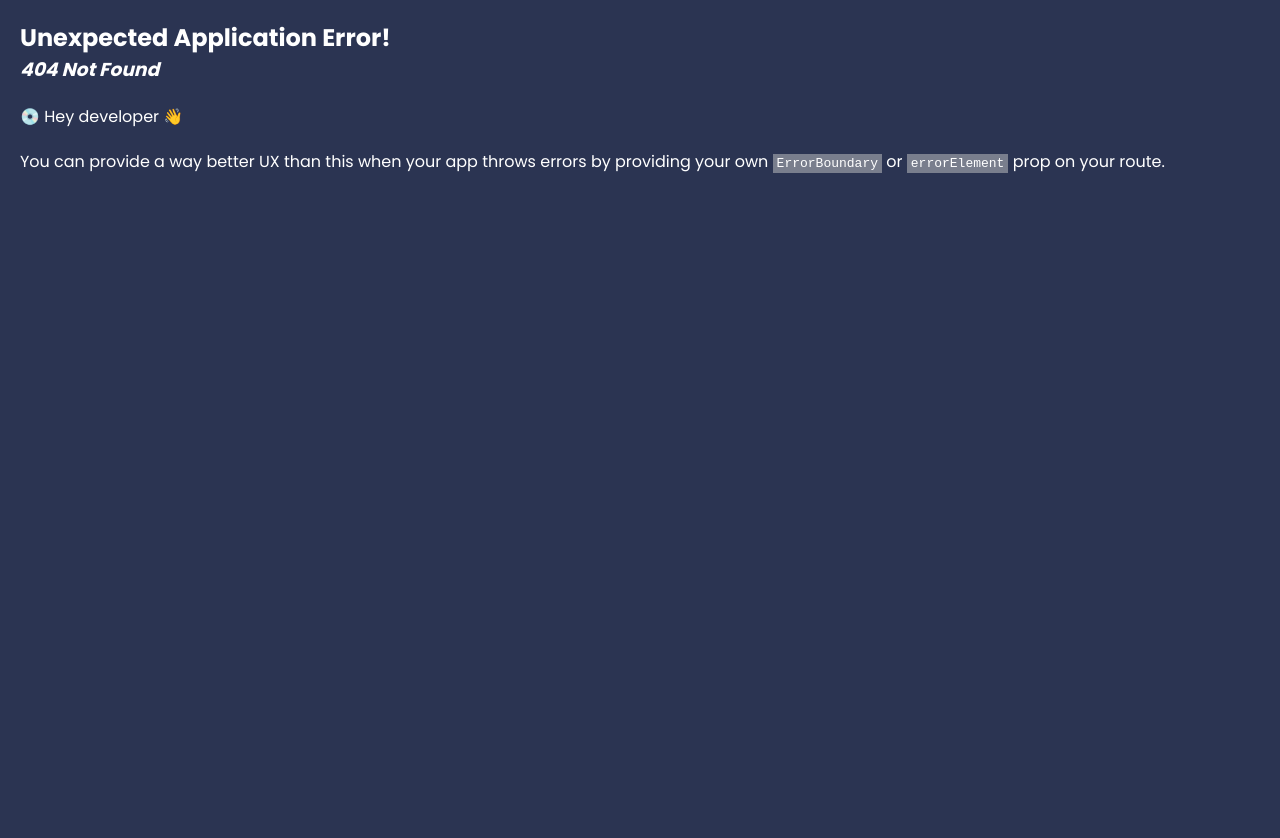
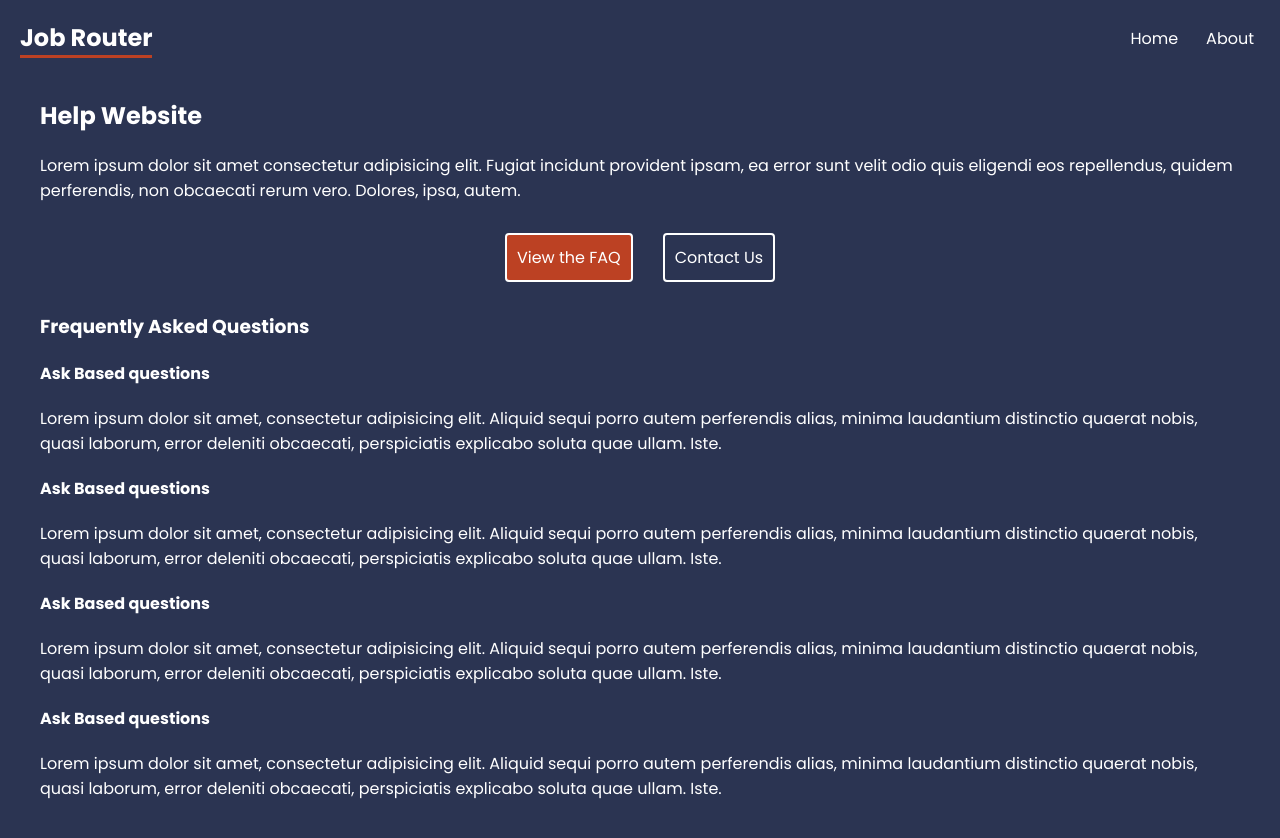
Before and after one commit to iBookdrupal/React-Router, a React (Create React App) app: page /help/faq in a window 1280 px wide. Before the commit this address had no page. Shown: the top 838 px of the page. Before the commit the page ends 800 px from the top, so only its background shows below. Built offline with nearby package versions, Linux system fonts and the light colour scheme.

Commit message:
modified: css styling for help layout

```diff
--- a/public/index.html
+++ b/public/index.html
@@ -7,7 +7,7 @@
     <meta name="theme-color" content="#000000" />
     <meta
       name="description"
-      content="Web site created using create-react-app"
+      content="Learning React Routing with the latest routes"
     />
     <link rel="apple-touch-icon" href="%PUBLIC_URL%/logo192.png" />
     <!--
@@ -24,7 +24,7 @@
       work correctly both with client-side routing and a non-root public URL.
       Learn how to configure a non-root public URL by running `npm run build`.
     -->
-    <title>React App</title>
+    <title>React Router App</title>
   </head>
   <body>
     <noscript>You need to enable JavaScript to run this app.</noscript>
--- a/src/App.js
+++ b/src/App.js
@@ -6,12 +6,21 @@
 
 //layout
 import RootLayout from './layout/RootLayout'
+import HelpLayout from './layout/HelpLayout'
+import Contact from './pages/help/contact'
+import Faq from './pages/help/faq'
 
 const router = createBrowserRouter(
   createRoutesFromElements(
     <Route path='/' element={<RootLayout />}>
           <Route index element={<Home />}/>
           <Route path='about' element={<About />}/>
+
+          <Route path='help' element={<HelpLayout/>}>
+            <Route path='faq' element={<Faq />} />
+            <Route path='contact' element={<Contact />} />
+
+          </Route>
     </Route>
     )
   )
--- a/src/index.css
+++ b/src/index.css
@@ -50,10 +50,6 @@
   background: var(--primary);
 }
 
-
-
-
-
 /* page content */
 main {
   max-width: 1200px;
@@ -62,8 +58,29 @@
 
 
 /* help layout */
+.help-layout nav {
+  display:flex;
+  justify-content:center;
+  gap:30px;
+  margin: 30px 0;
+}
+
+.help-layout nav a {
+  padding: 10px;
+  border: 2px solid white;
+  border-radius: 4px;
+  text-decoration: none;
+
+}
+
+.help-layout nav a:hover{
+  border-color: var(--primary);
+}
 
 
+.help-layout nav a.active{
+  background:var(--primary);
+}
 /* faq */
 
 
--- /dev/null
+++ b/src/layout/HelpLayout.js
@@ -0,0 +1,20 @@
+import {Outlet, NavLink} from 'react-router-dom'
+export default function HelpLayout(){
+	return(
+		<div className='help-layout'>
+			<h2>Help Website</h2>
+			<p>Lorem ipsum dolor sit amet consectetur adipisicing elit. Fugiat incidunt provident ipsam, ea error sunt velit odio quis eligendi eos repellendus, quidem perferendis, non obcaecati rerum vero. Dolores, ipsa, autem.</p>
+
+
+			<nav>
+				<NavLink to='faq'>View the FAQ</NavLink>
+
+				<NavLink to='contact'>Contact Us</NavLink>
+			</nav>
+
+
+			<Outlet/>
+
+		</div>
+		)
+}
--- /dev/null
+++ b/src/pages/help/contact.js
@@ -0,0 +1,26 @@
+export default function Contact(){
+	return(
+		<div className='contact'>
+			<h3>Contact Us</h3>
+
+			<form>
+				<label htmlFor="email">
+					<span>Your Email</span>
+					<input type="email" name='email' required />
+
+				</label>
+
+
+				<label htmlFor="message">
+					<span>Your Message</span>
+
+					<textarea name="message" id="" cols="30" rows="10"></textarea>
+
+				</label>
+
+				<button type='submit'>Submit</button>
+
+			</form>
+		</div>
+		)
+}
--- /dev/null
+++ b/src/pages/help/faq.js
@@ -0,0 +1,35 @@
+export default function Faq(){
+	return(
+		<div className='faq'>
+			<h3>Frequently Asked Questions</h3>
+
+			<div className='question'>
+				<p><strong>Ask Based questions </strong></p>
+
+				<p>Lorem ipsum dolor sit amet, consectetur adipisicing elit. Aliquid sequi porro autem perferendis alias, minima laudantium distinctio quaerat nobis, quasi laborum, error deleniti obcaecati, perspiciatis explicabo soluta quae ullam. Iste.</p>
+			</div>
+
+
+
+			<div className='question'>
+				<p><strong>Ask Based questions </strong></p>
+
+				<p>Lorem ipsum dolor sit amet, consectetur adipisicing elit. Aliquid sequi porro autem perferendis alias, minima laudantium distinctio quaerat nobis, quasi laborum, error deleniti obcaecati, perspiciatis explicabo soluta quae ullam. Iste.</p>
+			</div>
+
+
+			<div className='question'>
+				<p><strong>Ask Based questions </strong></p>
+
+				<p>Lorem ipsum dolor sit amet, consectetur adipisicing elit. Aliquid sequi porro autem perferendis alias, minima laudantium distinctio quaerat nobis, quasi laborum, error deleniti obcaecati, perspiciatis explicabo soluta quae ullam. Iste.</p>
+			</div>
+
+			<div className='question'>
+				<p><strong>Ask Based questions </strong></p>
+
+				<p>Lorem ipsum dolor sit amet, consectetur adipisicing elit. Aliquid sequi porro autem perferendis alias, minima laudantium distinctio quaerat nobis, quasi laborum, error deleniti obcaecati, perspiciatis explicabo soluta quae ullam. Iste.</p>
+			</div>
+
+		</div>
+		)
+}
```
